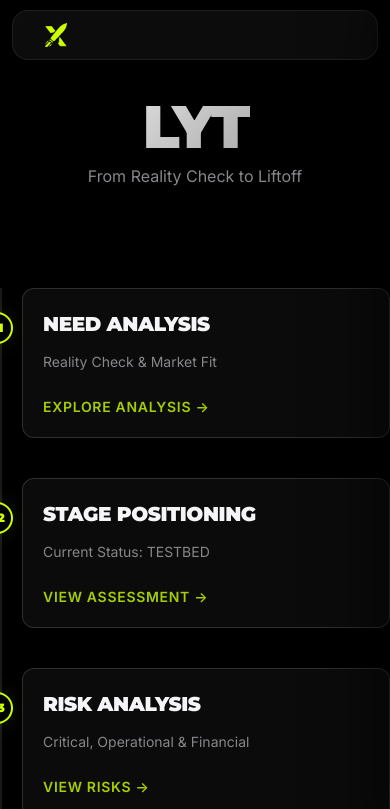
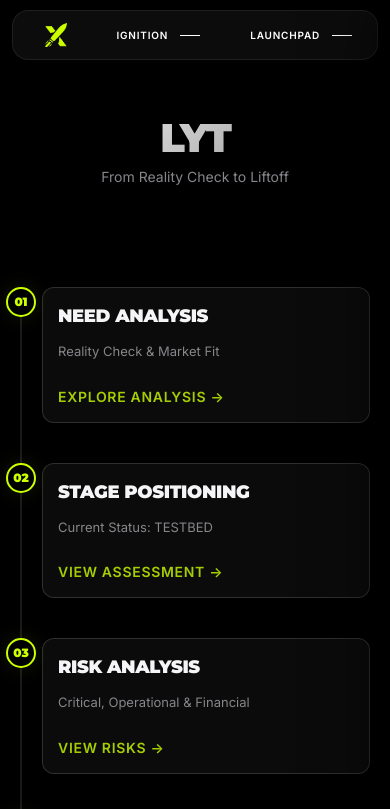
Before and after one commit to rajkumar-sums/xvector-website_export, a website: page journey/LYT/index.html in a window 390 px wide. Shown: the top 809 px of the page. Drawn offline with Linux system fonts and the light colour scheme.

Commit message:
Fix blur issue, add favicon, and optimize mobile view

```diff
--- a/journey/LYT/index.html
+++ b/journey/LYT/index.html
@@ -9,6 +9,7 @@
     <!-- Fonts -->
     <link rel="preconnect" href="https://fonts.googleapis.com">
     <link rel="preconnect" href="https://fonts.gstatic.com" crossorigin>
+    <link rel="icon" type="image/png" href="/assets/logo.png">
     <link
         href="https://fonts.googleapis.com/css2?family=Inter:wght@300;400;500;600&family=Montserrat:wght@700;900&display=swap"
         rel="stylesheet">
--- a/journey/LYT/style.css
+++ b/journey/LYT/style.css
@@ -1492,7 +1492,9 @@ h4 {
 
 /* Completely hide restricted content when locked */
 .side-drawer.locked .restricted-content {
-    display: none !important;
+    /* Removed display: none !important; based on user request to not blur/hide */
+    filter: none !important;
+    opacity: 1 !important;
 }
 
 /* Lock box positioning */
@@ -1552,61 +1554,88 @@ h4 {
     /* Ensure journey nav link stays or simple logo is enough */
 
     .pipeline-nav {
-        display: none;
-        /* Already hidden in previous media query but reinforcing */
+        display: flex;
+        /* Show it using flex */
+        overflow-x: auto;
+        /* Enable horizontal scroll */
+        white-space: nowrap;
+        justify-content: flex-start;
+        /* Align to start for scrolling */
+        max-width: 100vw;
+        padding: 0 10px;
+        -webkit-overflow-scrolling: touch;
+        gap: 15px;
+        /* Add some space between items */
+    }
+
+    .pipeline-step {
+        font-size: 10px;
+        padding: 8px 0;
     }
 
     /* Main Container */
     .journey-container {
-        padding-top: 100px;
+        padding-top: 120px;
+        /* More space for nav */
         padding-bottom: 60px;
+        padding-left: 10px;
+        padding-right: 10px;
+        overflow-x: hidden;
+        /* Prevent body scroll from cards */
     }
 
     /* Giant Typography */
     .journey-header h1.giant-brand {
-        font-size: 60px;
-        /* Reduced specific size */
+        font-size: 40px;
+        /* even smaller */
         margin-bottom: 10px;
     }
 
     .journey-header .subtitle {
-        font-size: 16px;
+        font-size: 14px;
     }
 
     /* Timeline Adjustments */
     .timeline-track {
-        padding-left: 20px;
-        /* Tighter spacing */
-        border-left-width: 2px;
+        padding-left: 0;
+        /* Removing left padding, finding another way to show line */
+        border-left: none;
+        /* Removing border to simplify mobile view or keeping it thin */
+        margin-left: 10px;
+        border-left: 2px solid rgba(255, 255, 255, 0.1);
     }
 
     .journey-node {
         margin-bottom: 40px;
+        margin-left: 20px;
+        /* Space from line */
+        margin-right: 0;
+        width: calc(100% - 30px);
+        /* Fill remaining width */
     }
 
     /* Marker Adjustment */
-    /* Content starts at 20px. Border at 0. Moving back 20px + center adjustment */
     .node-marker {
-        left: -41px;
-        /* -20px (padding) - 21px (half marker + border) */
-        width: 32px;
-        height: 32px;
+        left: -36px;
+        /* Position relative to the new margin/border */
+        width: 30px;
+        height: 30px;
         font-size: 12px;
-        top: 24px;
-        /* Slight visual adjustment */
+        top: 0;
     }
 
     .node-content {
-        padding: 20px;
+        padding: 15px;
         border-radius: 12px;
+        width: 100%;
     }
 
     .node-content h3 {
-        font-size: 20px;
+        font-size: 18px;
     }
 
     .node-content p {
-        font-size: 14px;
+        font-size: 13px;
     }
 
     /* Drawer */
@@ -1625,7 +1654,7 @@ h4 {
     }
 
     .detail-title {
-        font-size: 32px;
+        font-size: 28px;
     }
 
     .detail-grid {
```
